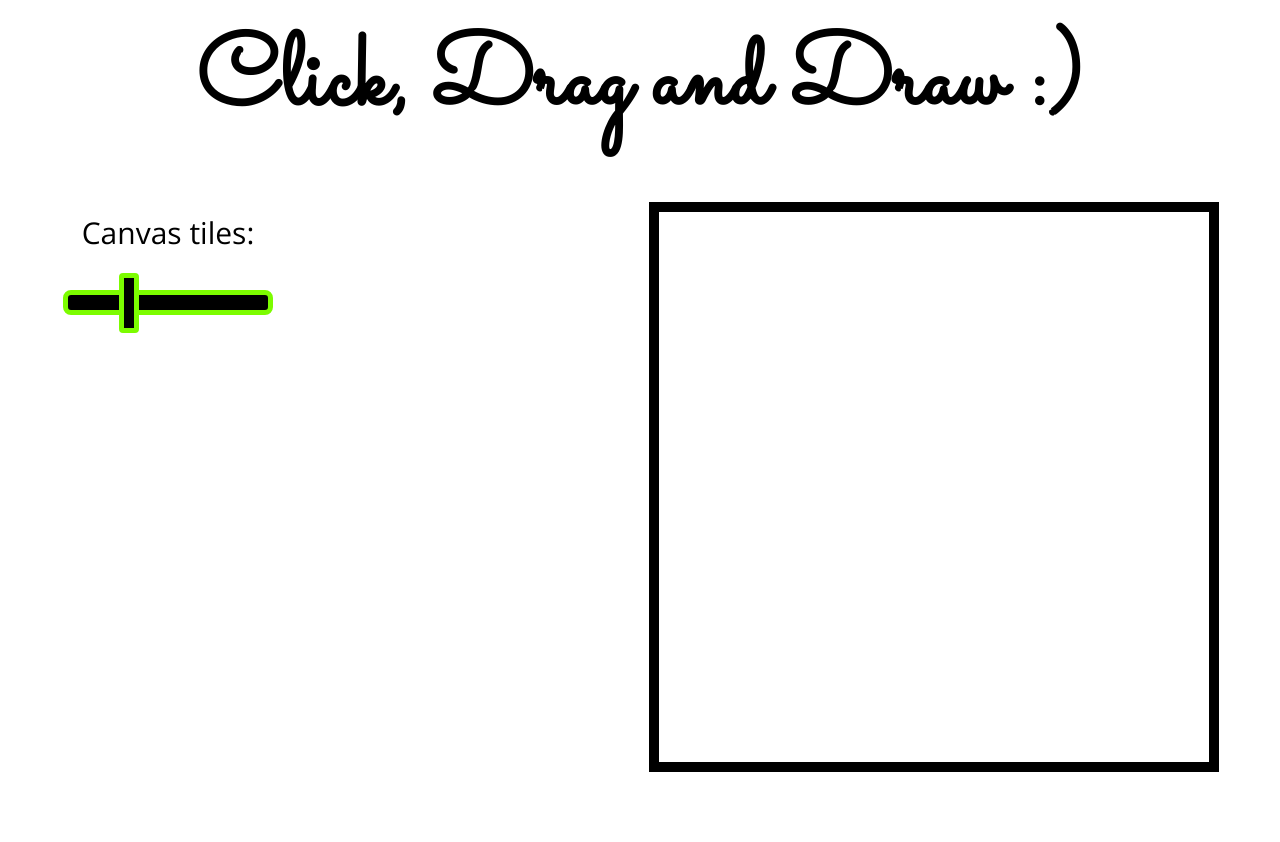
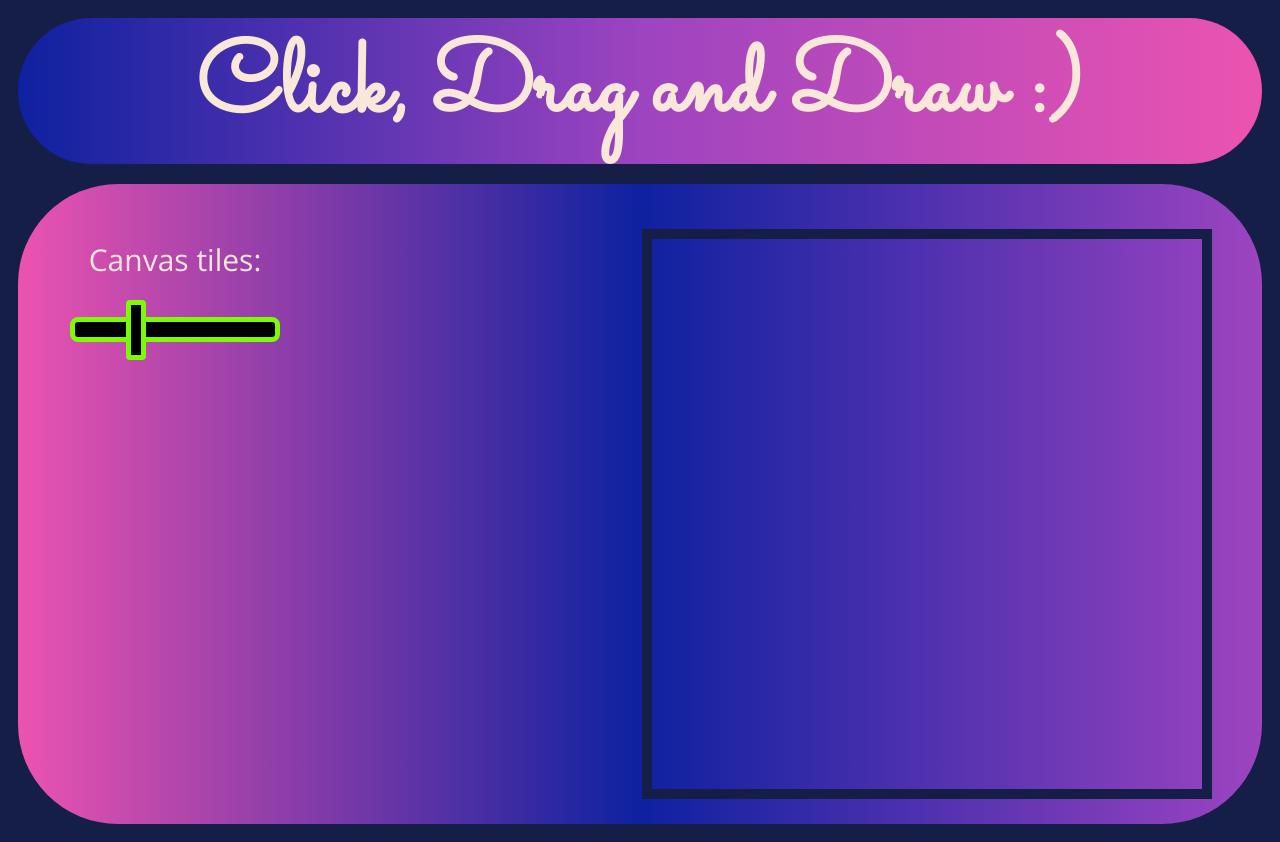
Before and after one commit to urostodorovic95/Etch-a-Sketch, a plain HTML site: page index.html in a window 1280 px wide. Before the commit the page ends 800 px from the top, so only its background shows below. Drawn offline with nearby package versions, Linux system fonts and the light colour scheme.

Commit message:
Add more styling

```diff
--- a/styles/styles.css
+++ b/styles/styles.css
@@ -10,25 +10,32 @@
     flex-wrap: wrap;
     width: 550px;
     height: 550px;
-    border: 10px solid black;
+    border: 10px solid #141E46;
 }
 
 body {
-    padding: 3px;
+    color: #F9E8D9;
+    padding: 10px;
+    background-color: #141E46;
 }
 
 header {
     font-family: 'Sacramento', cursive;
     font-size: 100px;
     font-weight: bold;
-    margin-bottom: 10px;
+    border-radius: 80px;
+    margin-bottom: 20px;
     text-align: center;
+    background: linear-gradient(0.25turn, #0E21A0, #9D44C0, #EC53B0);
 }
 
 .container-main {
+    border-radius: 100px;
+    background: linear-gradient(0.25turn, #EC53B0, #0E21A0, #9D44C0);
     display: flex;
+    flex-wrap: wrap;
     justify-content: space-between;
-    padding: 15px 50px;
+    padding: 25px 50px;
 }
 
 .container-slider {
```
